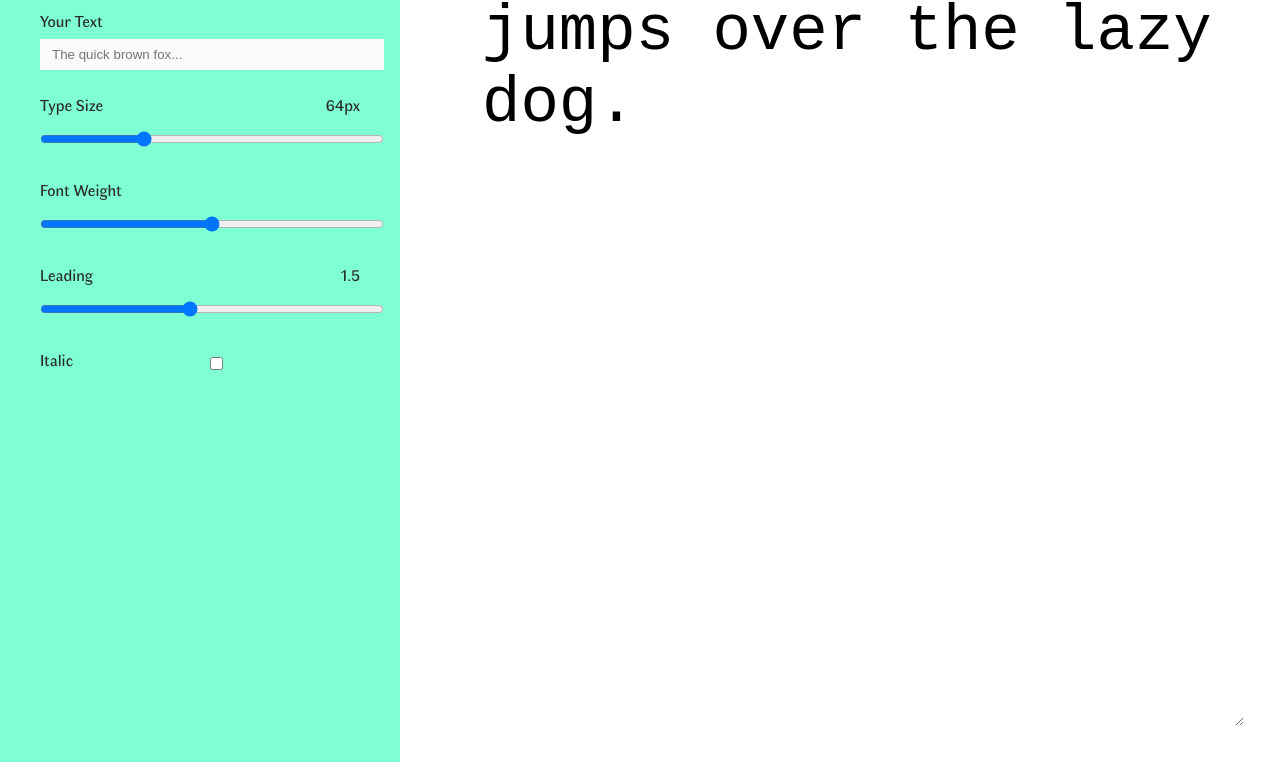
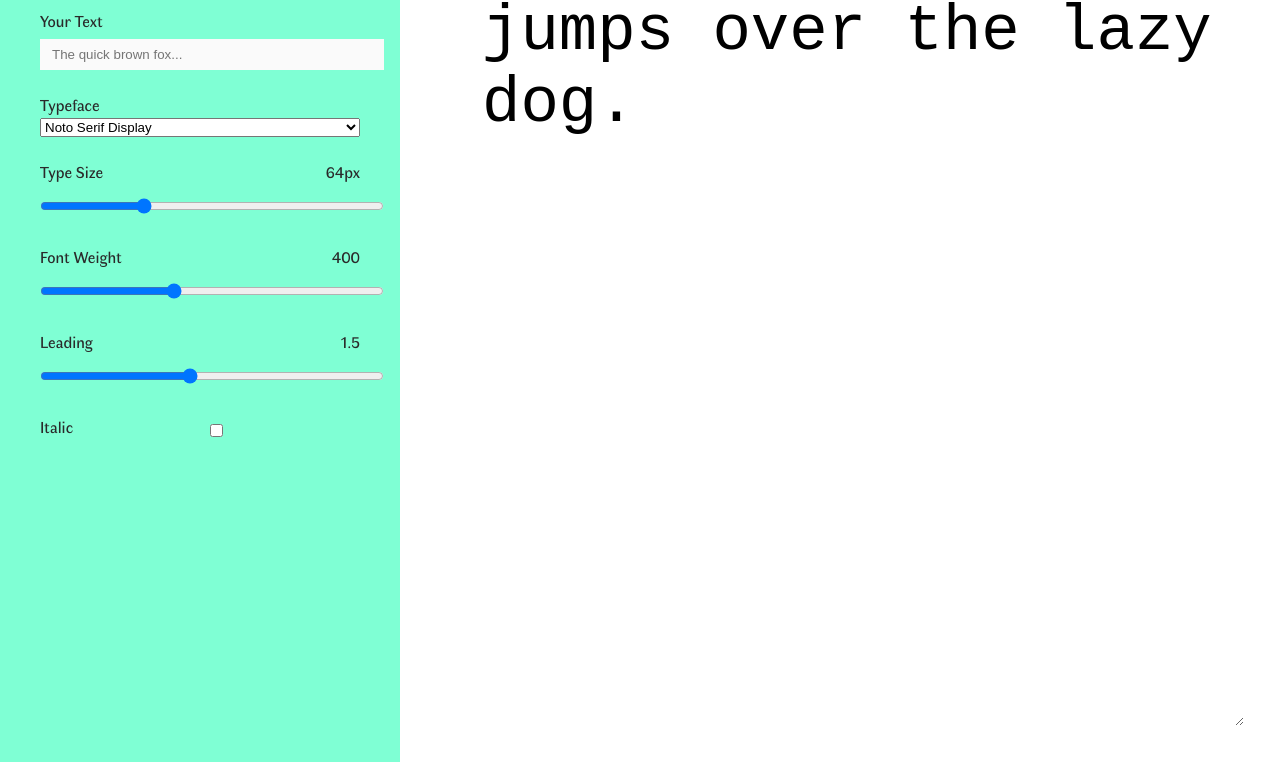
Before and after one commit to charluxd/type-checker, a plain HTML site: page index.html in a window 1280 px wide. Shown: the part 118-888 px from the top of the page. Drawn offline with Linux system fonts and the light colour scheme.

Commit message:
Updated all slider settings

```diff
--- a/index.html
+++ b/index.html
@@ -20,13 +20,30 @@
       </div>
 
       <div class="settings">
+        <label>Typeface</label>
+        <select name="typeface">
+          <option value="Noto Serif Display">Noto Serif Display</option>
+          <option value="Taviraj">Taviraj</option>
+          <option value="Poppins">Poppins</option>
+          <option value="Montserrat">Montserrat</option>
+        </select>
+      </div>
+
+      <div class="settings">
         <label>Type Size<span class="typesize-output">64px</span></label>
         <input type="range" name="typesize" min="12" max="200" value="64" />
       </div>
 
       <div class="settings">
-        <label>Font Weight</label>
-        <input type="range" name="fontweight" />
+        <label>Font Weight<span class="fontweight-output">400</span></label>
+        <input
+          type="range"
+          name="fontweight"
+          min="100"
+          max="900"
+          value="400"
+          step="100"
+        />
       </div>
 
       <div class="settings">
--- a/styles.css
+++ b/styles.css
@@ -1,3 +1,5 @@
+@import url('https://fonts.googleapis.com/css2?family=Montserrat:ital,wght@0,100..900;1,100..900&family=Noto+Serif+Display:ital,wght@0,100..900;1,100..900&family=Poppins:ital,wght@0,100;0,200;0,300;0,400;0,500;0,600;0,700;0,800;0,900;1,100;1,200;1,300;1,400;1,500;1,600;1,700;1,800;1,900&family=Taviraj:ital,wght@0,100;0,200;0,300;0,400;0,500;0,600;0,700;0,800;0,900;1,100;1,200;1,300;1,400;1,500;1,600;1,700;1,800;1,900&display=swap');
+
 @font-face {
   font-family: Faune;
   font-weight: 400;
@@ -72,6 +74,10 @@ input[type='range'] {
   width: 100%;
 }
 
+select {
+  width: 100%;
+}
+
 textarea.output {
   font-size: 64px;
   background: none;
--- a/typechecker.js
+++ b/typechecker.js
@@ -3,10 +3,15 @@ const sentenceTag = document.querySelector(`input[type = 'text']`);
 const typesizeTag = document.querySelector(`input[name = 'typesize']`);
 const typesizeOutput = document.querySelector(`span.typesize-output`);
 
+const fontweightTag = document.querySelector(`input[name ='fontweight']`);
+const fontweightOutput = document.querySelector(`span.fontweight-output`);
+
 const lineheightTag = document.querySelector(`input[name = 'leading']`);
 const lineheightOutput = document.querySelector(`span.lineheight-output`);
 
 const italicTag = document.querySelector(`input[name = 'italic']`);
+
+const typefaceTag = document.querySelector(`select[name ='typeface']`);
 
 const outputTag = document.querySelector('textarea.output');
 const originalText = outputTag.value;
@@ -33,6 +38,13 @@ typesizeTag.addEventListener('input', function () {
   typesizeOutput.innerHTML = this.value + 'px';
 });
 
+//when I change my fontweight slider, update the fontweight next to it AND,
+//change the outputTag's fontweight
+fontweightTag.addEventListener('input', function () {
+  outputTag.style.fontWeight = this.value;
+  fontweightOutput.innerHTML = this.value;
+});
+
 //when I change my leading slider, update the text next to it AND,
 //change the outputTag's leading
 lineheightTag.addEventListener('input', function () {
@@ -49,3 +61,8 @@ italicTag.addEventListener('change', function () {
     outputTag.style.fontStyle = 'normal';
   }
 });
+
+//when I change the typeface, update the outputTag's typeface
+typefaceTag.addEventListener('input', function () {
+  outputTag.style.fontFamily = this.value;
+});
```
